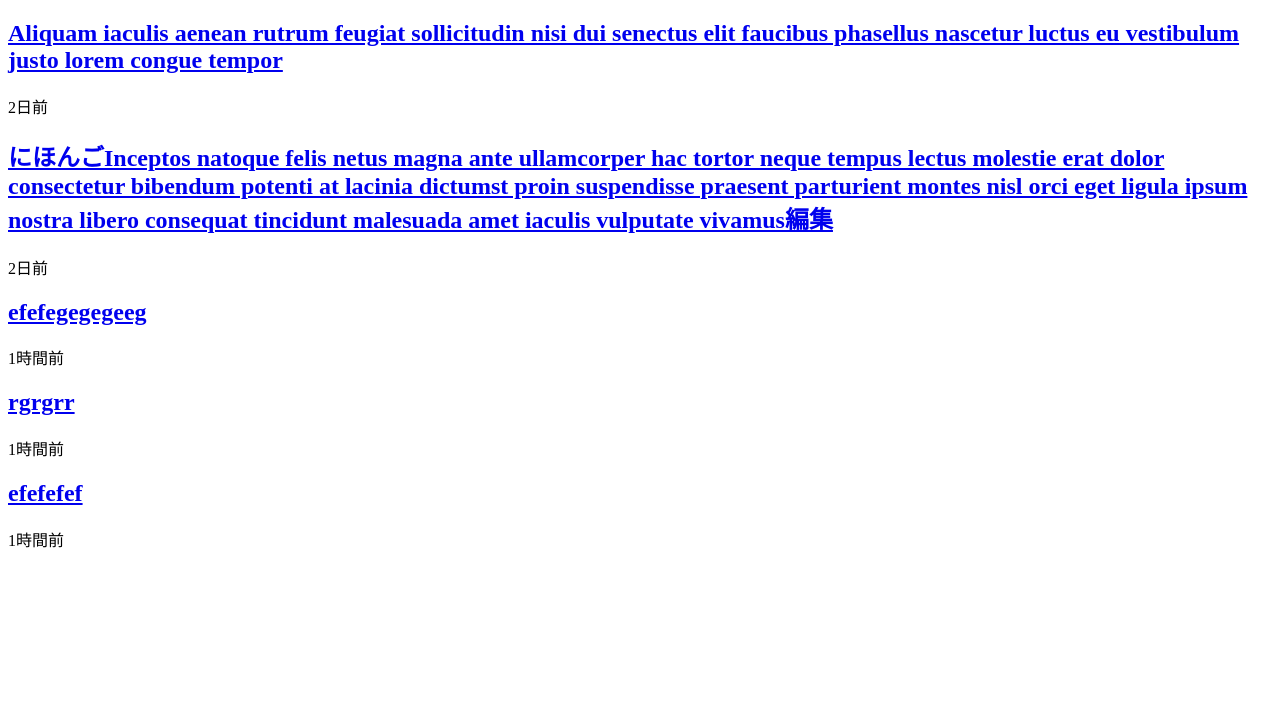
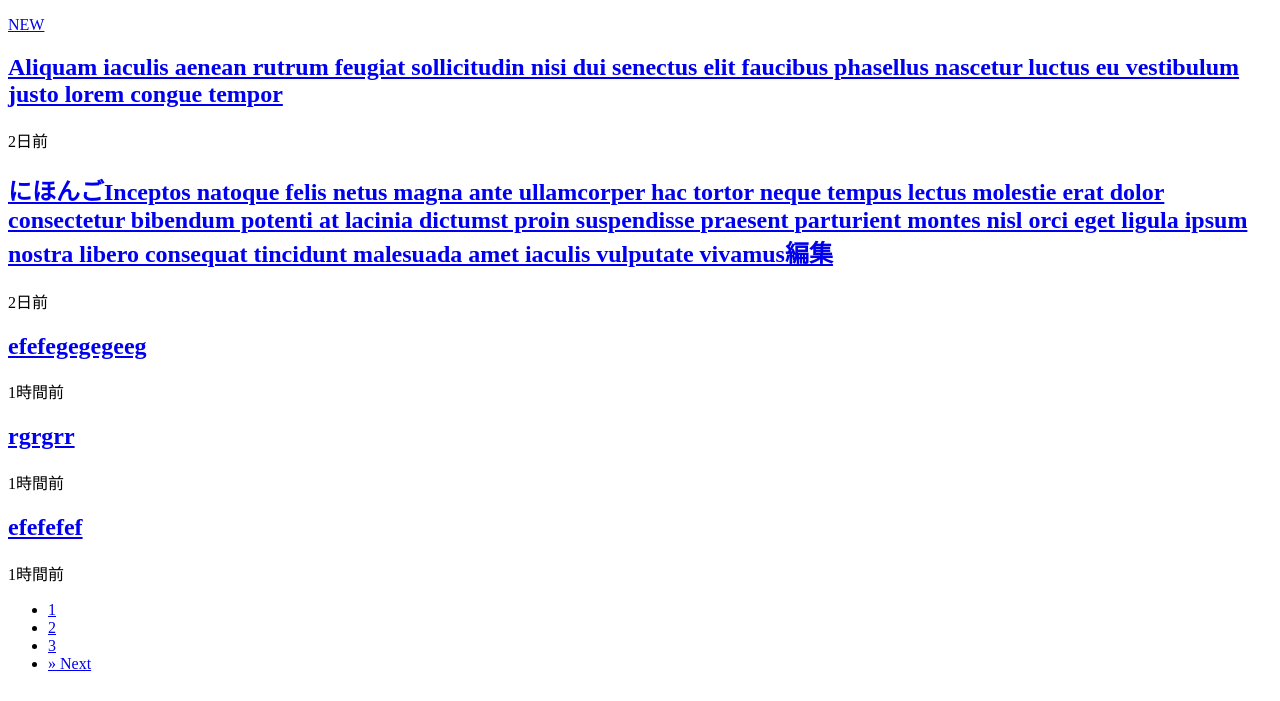
Before and after one commit to suesanjp/DjangoSimpleBlog, a Django app: page / in a window 1280 px wide. Shown: the part 99-800 px from the top of the page. Run offline with Django 4.2, Linux system fonts and the light colour scheme; a user stored in the database is signed in; data comes from the database, SQL or seed files in the repository; both versions use the stored data as it was after the commit.

Commit message:
remove class attribute from templates

```diff
--- a/templates/base.html
+++ b/templates/base.html
@@ -11,18 +11,13 @@
     {% include 'navi.html' %}
 
     <!-- Main Content -->
-    <div class="container">
+    <div>
       {% if messages %}
-      <ul class="list-unstyled">
+      <ul>
         {% for message in messages %}
         <li {% if message.tags %} {% endif %}>
           {{ message }} Close button
-          <button
-            type="button"
-            class="close"
-            aria-label="Close"
-            data-dismiss="alert"
-          >
+          <button type="button" aria-label="Close" data-dismiss="alert">
             <span aria-hidden="true">&times;</span>
           </button>
         </li>
--- a/templates/blog/blog_confirm_delete.html
+++ b/templates/blog/blog_confirm_delete.html
@@ -6,8 +6,8 @@
   {% csrf_token %}
   <p>本当に削除してよろしいですか？ "{{ object.text }}"?</p>
   {{ form }}
-  <button type="submit" class="btn btn-danger">削除</button>
-  <a href="{% url 'blog:index' %}" class="btn btn-default">キャンセル</a>
+  <button type="submit">削除</button>
+  <a href="{% url 'blog:index' %}">キャンセル</a>
 </form>
 
-{% endblock content %}
+{% endblock %}
--- a/templates/blog/blog_form_create.html
+++ b/templates/blog/blog_form_create.html
@@ -4,10 +4,10 @@
 
 <form method="POST">
   {% csrf_token %}
-  <table class="table">
+  <table>
     {{ form }}
   </table>
-  <button class="btn btn-primary" type="submit">送信</button>
+  <button type="submit">送信</button>
 </form>
 
-{% endblock content %}
+{% endblock %}
--- a/templates/blog/blog_form_update.html
+++ b/templates/blog/blog_form_update.html
@@ -4,10 +4,10 @@
 
 <form method="POST">
   {% csrf_token %}
-  <table class="table">
+  <table>
     {{ form }}
   </table>
-  <button class="btn btn-primary" type="submit">保存</button>
+  <button type="submit">保存</button>
 </form>
 
-{% endblock content %}
+{% endblock %}
--- a/templates/blog/blog_list.html
+++ b/templates/blog/blog_list.html
@@ -2,51 +2,50 @@
 {% load blog_extras %}
 {% block content %}
 
-{% comment %} {% if user.is_authenticated %}
-<p><a href="{% url 'blog:create'  %}" class="btn btn-primary">NEW</a></p>
-{% endif %} {% endcomment %}
+{% if user.is_authenticated %}
+<p><a href="{% url 'blog:create'  %}" >NEW</a></p>
+{% endif %}
 
-<div class="row">
-  <div class="col-lg-8 col-lg-offset-2 col-md-10 col-md-offset-1">
+<div >
+  <div >
 
     {% for blog in blogs %}
-    <div class="post-preview">
+    <div >
       <a href="{% url 'blog:detail' blog.id %}">
-        <h2 class="post-title">
+        <h2 >
           {{ blog.text }}
         </h2>
       </a>
-      <p class="post-meta"> {{ blog.created_at|timesince|upto:',' }}前</p>
+      <p > {{ blog.created_at|timesince|upto:',' }}前</p>
     </div>
     {% endfor %}
 
   </div>
 </div>
-
-{% comment %} <nav aria-label="Page navigation example">
-  <ul class="pagination">
+<nav aria-label="Page navigation example">
+  <ul >
     {% if page_obj.has_previous %}
-    <li class="page-item">
-      <a class="page-link" href="?page={{ page_obj.previous_page_number }}" aria-label="Previous">
+    <li >
+      <a href="?page={{ page_obj.previous_page_number }}" aria-label="Previous">
         <span aria-hidden="true">&laquo;</span>
-        <span class="sr-only">Previous</span>
+        <span >Previous</span>
       </a>
     </li>
     {% endif %}
 
     {% for page in paginator.page_range %}
-    <li {% if page == page_obj.number %}class="active" {% endif %}><a href="?page={{ page }}">{{ page }}</a></li>
+    <li {% if page == page_obj.number %}{% endif %}><a href="?page={{ page }}">{{ page }}</a></li>
     {% endfor %}
 
     {% if page_obj.has_next %}
-    <li class="page-item">
-      <a class="page-link" href="?page={{ page_obj.next_page_number }}" aria-label="Next">
+    <li >
+      <a href="?page={{ page_obj.next_page_number }}" aria-label="Next">
         <span aria-hidden="true">&raquo;</span>
-        <span class="sr-only">Next</span>
+        <span >Next</span>
       </a>
     </li>
     {% endif %}
   </ul>
-</nav> {% endcomment %}
+</nav>
 
 {% endblock %}
--- a/templates/login.html
+++ b/templates/login.html
@@ -3,12 +3,12 @@
 <form method="POST" action="{% url 'blog:login' %}">
   {% csrf_token %}
 
-  <table class="table">
+  <table>
     {{ form }}
   </table>
   <p>Hello</p>
   <input type="hidden" name="next" value="{{ next }}" />
-  <button class="btn btn-primary" type="submit">ログイン</button>
+  <button type="submit">ログイン</button>
 </form>
 
 {% endblock %}
--- a/templates/logout.html
+++ b/templates/logout.html
@@ -1,6 +1,5 @@
-{% extends 'base.html' %}
-{% block content %}
+{% extends 'base.html' %} {% block content %}
 
 <h1>ログアウトしました</h1>
 
-{% endblock content %}
+{% endblock %}
--- a/templates/navi.html
+++ b/templates/navi.html
@@ -1,18 +1,22 @@
 <!-- Navigation -->
-  <nav class="navbar navbar-default navbar-custom navbar-fixed-top">
-    <div class="container-fluid">
+<nav>
+  <div>
     <!-- Brand and toggle get grouped for better mobile display -->
-      <div class="navbar-header page-scroll">
-        <button type="button" class="navbar-toggle" data-toggle="collapse" data-target="#bs-example-navbar-collapse-1">
-          <span class="sr-only">Toggle navigation</span>
-          Menu <i class="fa fa-bars"></i>
+    <div>
+      <button
+        type="button"
+        data-toggle="collapse"
+        data-target="#bs-example-navbar-collapse-1"
+      >
+        <span>Toggle navigation</span>
+        Menu <i></i>
       </button>
-        <a class="navbar-brand" href="{% url 'blog:index' %}">Micro Blog</a>
+      <a href="{% url 'blog:index' %}">Micro Blog</a>
     </div>
 
     <!-- Collect the nav links, forms, and other content for toggling -->
-      <div class="collapse navbar-collapse" id="bs-example-navbar-collapse-1">
-        <ul class="nav navbar-nav navbar-right">
+    <div id="bs-example-navbar-collapse-1">
+      <ul>
         <li>
           <a href="{% url 'blog:index' %}">Home</a>
         </li>
```
Also changed, not shown: templates/blog/blog_detail.html (+7 -7 lines), db.sqlite3. Lines whose indentation alone changed are shown as unchanged.
